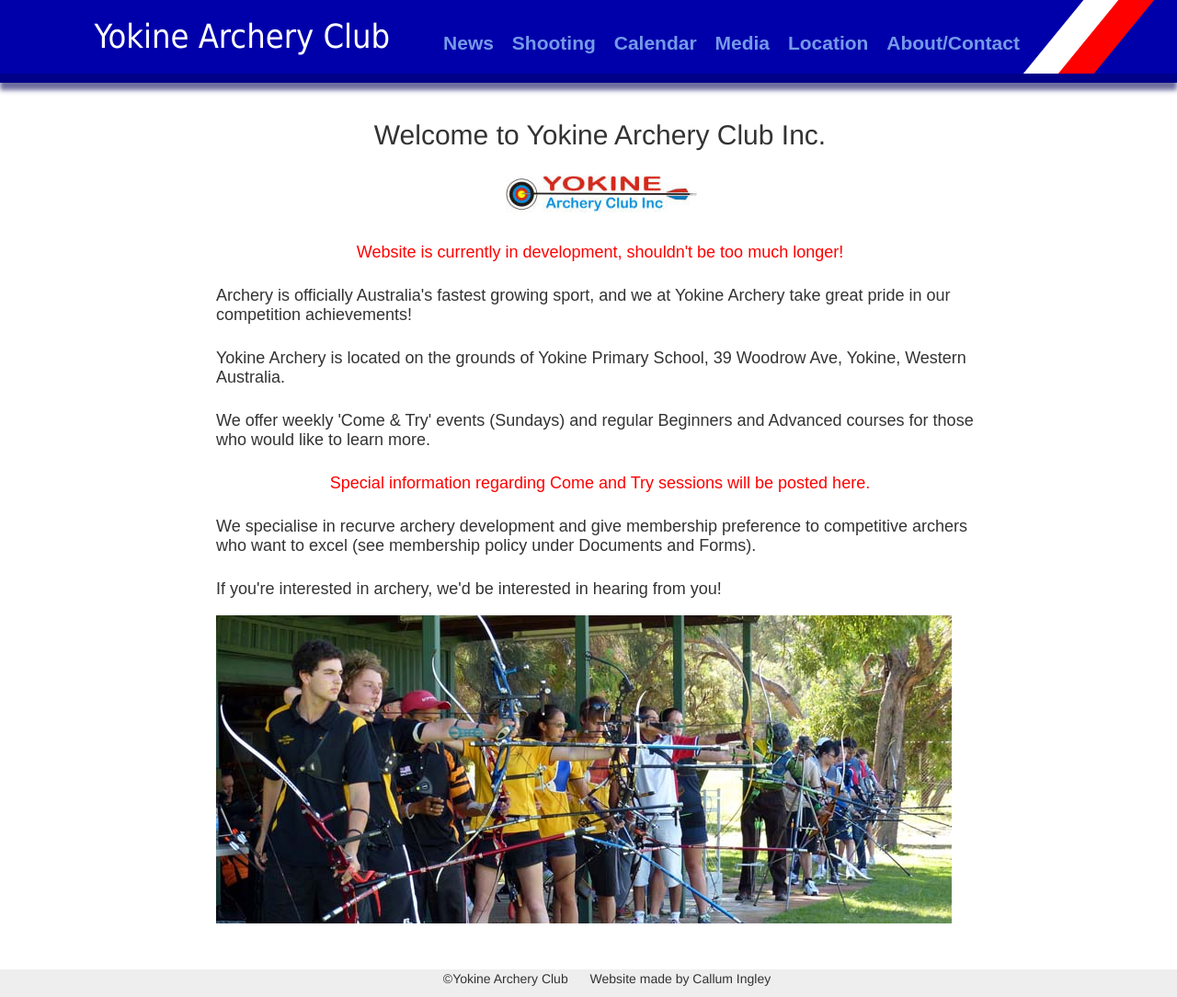
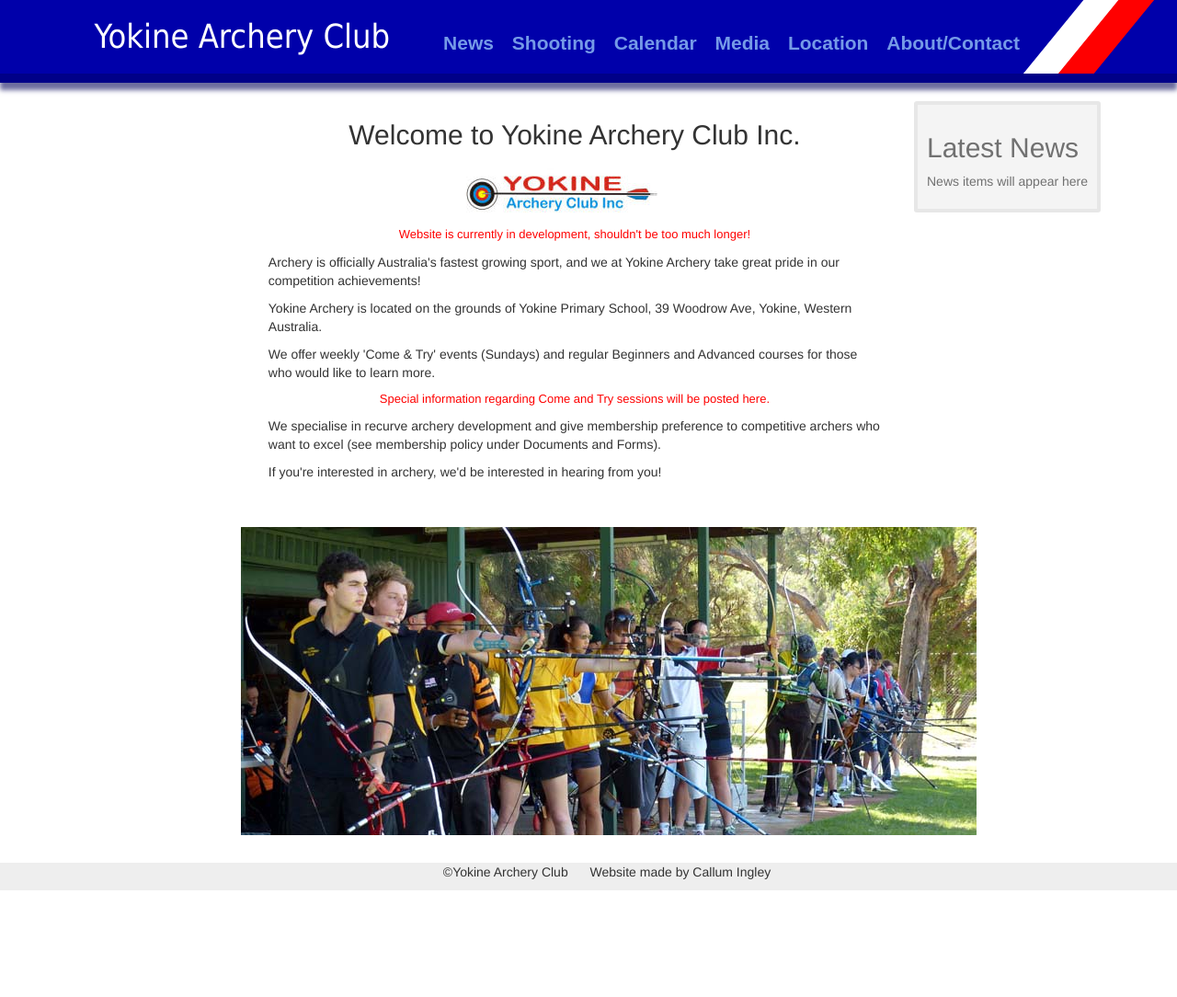
Before and after one commit to callumStudent/yokine, a Flask app: page / in a window 1280 px wide. Shown: the whole page at 92% size. After the commit the page ends 968 px from the top, so only its background shows below. Run offline with Flask 2, Linux system fonts and the light colour scheme; some libraries are stand-ins or nearby versions.

Commit message:
fixed some css positioning on index and news

```diff
--- a/manage.py
+++ b/manage.py
@@ -1,7 +1,7 @@
 import sys, os
 sys.path.append(os.path.abspath(os.path.join(os.path.dirname(__file__), '..')))
 
-from yokine_archery import app
+from yokine import app
 from flask.ext.script import Manager, Server
 #from flask.ext.migrate import MigrateCommand
 
--- a/static/css/main.css
+++ b/static/css/main.css
@@ -5,6 +5,7 @@
 html, body {
   width: 100%;
   height: 100%;
+  overflow: auto;
 }
 
 #page-wrap {
@@ -13,15 +14,17 @@
   width: inherit;
   min-height: 92%;
   margin-bottom: 30px;
+  overflow: auto;
 }
-
+/*
 #container {
   margin-left: auto;
   margin-right: auto;
   padding: 20px;
-  max-width: 900px;
+  width: inherit;
   min-height: 200px;
 }
+*/
 
 #heading {
   background-color: #00A;
@@ -101,8 +104,10 @@
 #content {
   margin-left: auto;
   margin-right: auto;
-  width: inherit;
-  min-height: 100px;
+  width: 85%;
+  margin-left: 10%;
+  margin-top: 20px;
+  min-height: 700px;
 }
 
 #content>* {
@@ -157,6 +162,32 @@
   display: none;
 }
 
+/** Index page **/
+.main-left {
+    float: left;
+    max-width: 74%;
+    min-width: 24%;
+    margin-right: 1%;
+    padding-left: 10%;
+    padding-right: 10;
+}
+
+.main-left > h2, .main-left > p {
+    max-width: 700px;
+    margin-left: 30px;
+}
+
+#news {
+    float: left;
+    max-width: 24%;
+    min-width: 18%;
+    padding: 10px;
+    color: #717171;
+    background-color: #F4F4F4;
+    border: 4px solid #E7E7E7;
+    border-radius: 3px;
+}
+
 /** About/Contact  page **/
 #contact-container td:first-child {
   width:140px;
--- a/templates/base.html
+++ b/templates/base.html
@@ -43,11 +43,9 @@
         Sorry, your browser does not support inline SVG.
       </svg>
     </div>
-    <div id="container">
-      <div id="content">
+    <div id="content">
         {% block content %}
         {% endblock %}
-      </div>
     </div>
   </div>
   <footer class="site-footer">
--- a/templates/index.html
+++ b/templates/index.html
@@ -7,6 +7,7 @@
     <!--<div id="container">-->
       <!--<div id="content">-->
         {% block content %}
+         <div class="main-left">
             <h2 id="welcome">Welcome to Yokine Archery Club Inc.</h2>
             <div class="centerwrapper" style="padding: 10px 0;">
               <img alt="Yokine Archery Club logo" src="{{url_for('static', filename='YACnew.jpg')}}"/>
@@ -35,9 +36,16 @@
             <p>
               If you're interested in archery, we'd be interested in hearing from you!
             </p>
-        <div>
+            <div style="margin-top: 50px;">
               <img class="img-center" alt="Yokine archers on the line"
               src="{{url_for('static', filename='P1000156-800px.jpg')}}"/>
+            </div>
+        </div>
+        <div id="news">
+            <h2>
+                Latest News
+            </h2>
+            <p>News items will appear here</p>
         </div>
         {% endblock %}
       <!--</div>-->
```
Also changed, not shown: templates/news.html (+13 -3 lines), 6 other files. Lines whose indentation alone changed are shown as unchanged.
